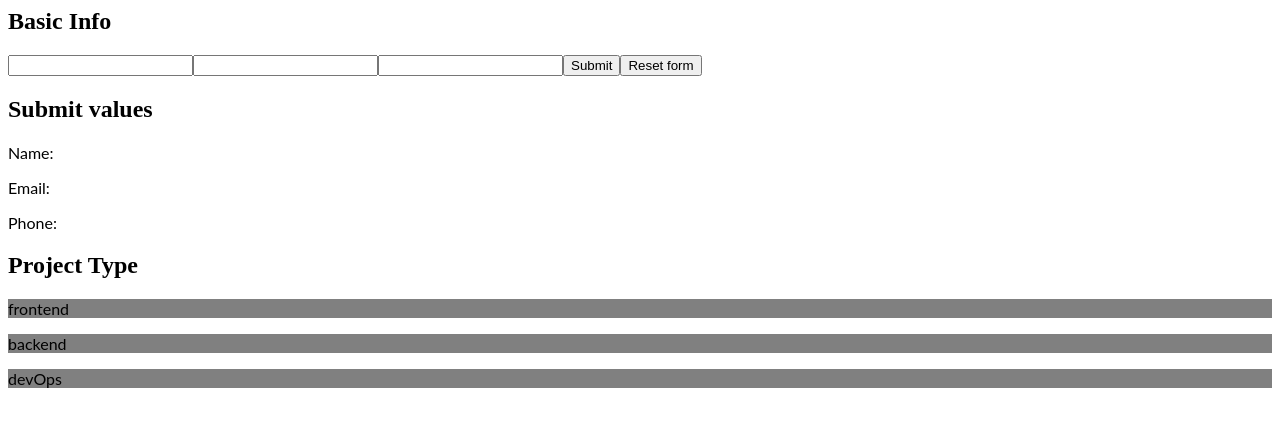
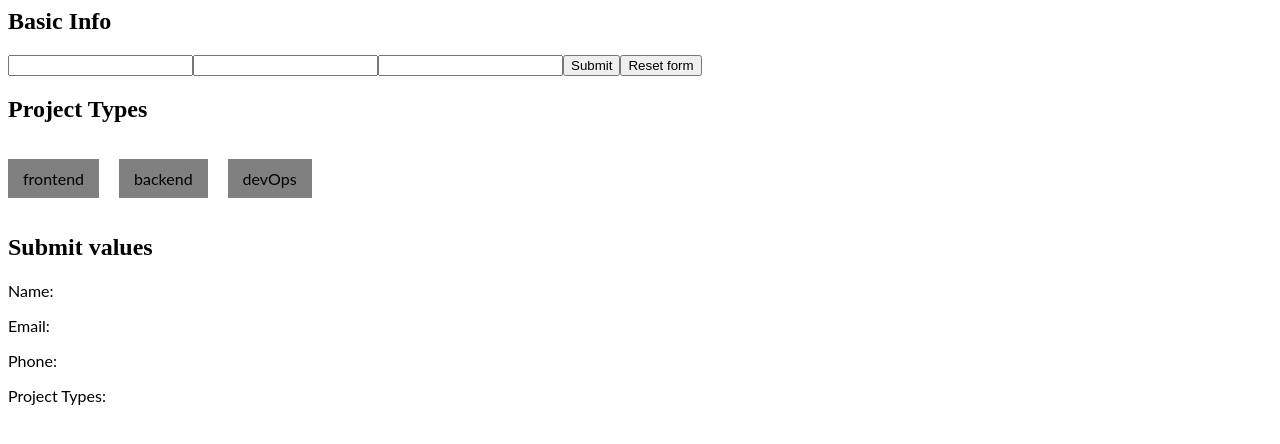
Before and after one commit to artuone83/react-use-reducer-hook, a React (Create React App) app: page / in a window 1280 px wide. Shown: the top 444 px of the page. Built offline with nearby package versions, Linux system fonts and the light colour scheme.

Commit message:
project type on click with dispatch

```diff
--- a/src/App.js
+++ b/src/App.js
@@ -4,7 +4,8 @@ import "./style.css";
 const initialValues = {
   name: '',
   email: '',
-  phone: ''
+  phone: '',
+  projectTypes: []
 };
 
 const projectTypes = [
@@ -47,6 +48,16 @@ const basicInfoReducer = (state, action) => {
         ...state,
         ...action.value
       }
+      case 'ADD_PROJECT_TYPE':
+      return {
+        ...state,
+        projectTypes: [...state.projectTypes, action.value]
+      }
+      case 'REMOVE_PROJECT_TYPE':
+      return {
+        ...state,
+        projectTypes: action.value
+      }
     default:
       return state
   }
@@ -65,13 +76,15 @@ const BasicInfo = ({onChange, values}) => {
 
 const ProjectTypes = ({projects, handleClick}) => {
   return(
-    <div>
-      <h2>Project Type</h2>
+    <>
+      <h2>Project Types</h2>
+      <div className="project-types">
         {
           projects.map((project) => {
             return(
               <p
                 style={{background: project.isChecked ? 'orange' : 'gray'}}
+                className="project-types__type"
                 onClick={handleClick(project)}>
                   {project.name}
               </p>
@@ -79,10 +92,11 @@ const ProjectTypes = ({projects, handleClick}) => {
           })
         }
       </div>
+    </>
   );
 }
 
-export default function App() {
+ const App = () => {
   const [basicInfo, dispatch] = useReducer(basicInfoReducer, initialValues);
   const [submitValues, setSubmitValues] = useState(initialValues);
   const [availabelProjects, setAvailableProjects] = useState(projectTypes)
@@ -92,7 +106,8 @@ export default function App() {
     setSubmitValues({
       name: basicInfo.name,
       email: basicInfo.email,
-      phone: basicInfo.phone
+      phone: basicInfo.phone,
+      projectTypes: basicInfo.projectTypes
     })
 
   };
@@ -101,25 +116,37 @@ export default function App() {
     dispatch({type: `${e.target.name}`, value: e.target.value});
   };
 
-  const handleRestForm = () => {
-    dispatch({type: 'reset', value: {name: '', email: '', phone: ''}});
+  const handleResetForm = () => {
+    dispatch({type: 'reset', value: initialValues});
     setSubmitValues(initialValues);
+    setAvailableProjects(projectTypes);
+  };
+
+  const handleProjectClick = (project) => (event) => {
+    const selected = availabelProjects.find((availableProject) => availableProject.id === project.id);
+    const includesInSelectedType = basicInfo.projectTypes.find((type) => type.name === selected.name);
+
+
+    dispatch({type: 'ADD_PROJECT_TYPE', value: selected});
+
+  if (includesInSelectedType) {
+    const foundIndex = basicInfo.projectTypes.findIndex((pt) => pt.name === includesInSelectedType.name)
+    const currentSelectedTypes = [...basicInfo.projectTypes];
+    currentSelectedTypes.splice(foundIndex, 1);
+    dispatch({type: 'REMOVE_PROJECT_TYPE', value: currentSelectedTypes});
+
   }
 
-  const handleProjectClick = (project) => (event) => {
-    const selected = availabelProjects.find((avaProject) => avaProject.id === project.id);
-
-    const selectedIndex = availabelProjects.findIndex((avaProject) => avaProject.id === project.id);
+    const selectedIndex = availabelProjects.findIndex((availableProject) => availableProject.id === project.id);
 
     setAvailableProjects((prevState) => {
-      const checkedProjects = [...prevState]
-      checkedProjects[selectedIndex].isChecked = !selected.isChecked;
+      const checkedProjects = [...prevState];
+      checkedProjects[selectedIndex].isChecked = !checkedProjects[selectedIndex].isChecked;
       return([
         ...checkedProjects
-
       ])
     });
-  }
+  };
 
 
   return (
@@ -127,17 +154,20 @@ export default function App() {
       <form onSubmit={handleSubmit} >
         <BasicInfo onChange={handleInputChange} values={basicInfo} />
         <input type="submit" />
-        <input type="button" onClick={handleRestForm} value="Reset form" />
+        <input type="button" onClick={handleResetForm} value="Reset form" />
+      <ProjectTypes
+        projects={availabelProjects}
+        handleClick={handleProjectClick}/>
       </form>
       <div>
         <h2>Submit values</h2>
         <p>Name: {submitValues.name}</p>
         <p>Email: {submitValues.email}</p>
         <p>Phone: {submitValues.phone}</p>
+        <p>Project Types: {submitValues.projectTypes.map((pt) => pt.name)}</p>
       </div>
-      <ProjectTypes
-        projects={availabelProjects}
-        handleClick={handleProjectClick}/>
     </div>
   );
 }
+
+export default App;
--- a/src/style.css
+++ b/src/style.css
@@ -1,3 +1,11 @@
 h1, p {
   font-family: Lato;
 }
+.project-types {
+  display: flex;
+}
+.project-types__type {
+  margin-right: 20px;
+  padding: 10px 15px;
+  cursor: pointer;
+}
```
Lines whose indentation alone changed are shown as unchanged.
